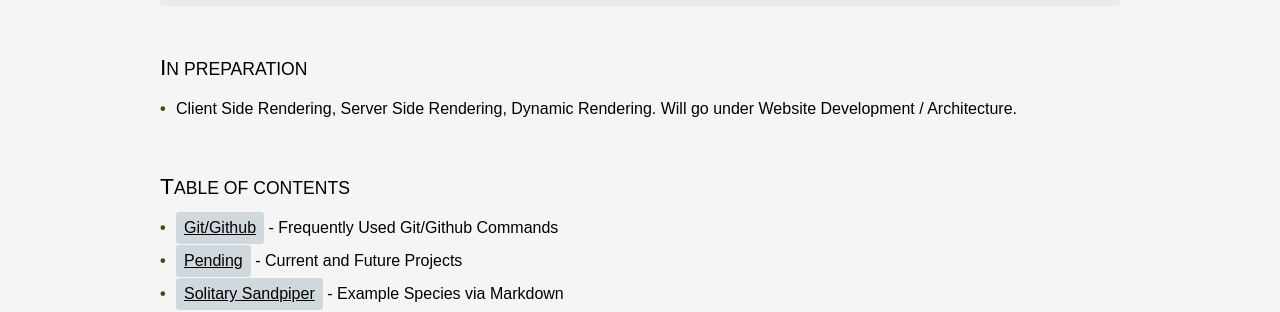
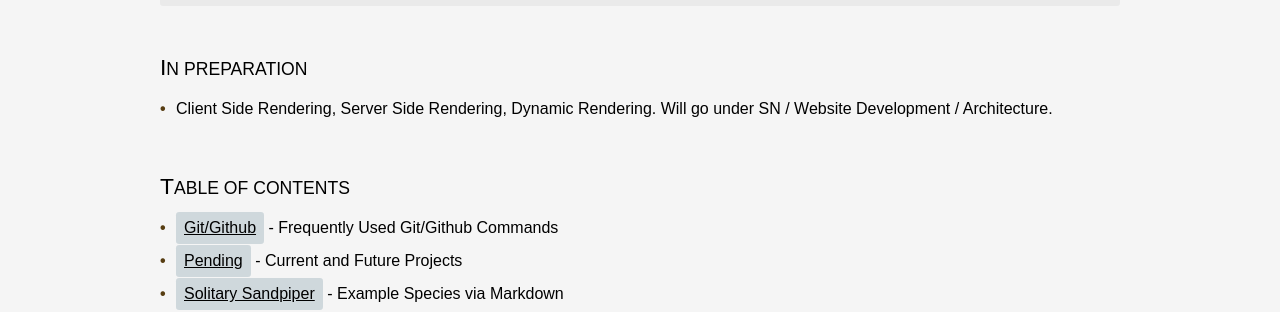
Before and after one commit to KHMuller/khmuller.github.io, a Jekyll site: the page built from index.md, in a window 1280 px wide. Shown: the part 387-699 px from the top of the page. Built offline with Jekyll 4.4.1, drawn with Linux system fonts in a browser that asks for light colours.

```diff
--- a/index.md
+++ b/index.md
@@ -17,7 +17,7 @@ Battling with schematic how to create and maintain content translated into diffe
 
 ### In Preparation
 
-- Client Side Rendering, Server Side Rendering, Dynamic Rendering. Will go under Website Development / Architecture.
+- Client Side Rendering, Server Side Rendering, Dynamic Rendering. Will go under SN / Website Development / Architecture.
 
 ### Table of Contents
 
```
